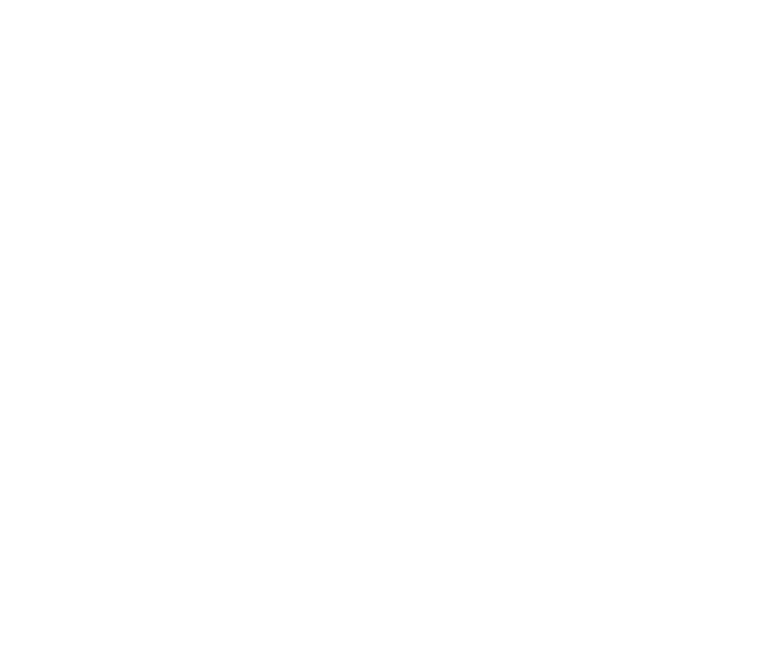
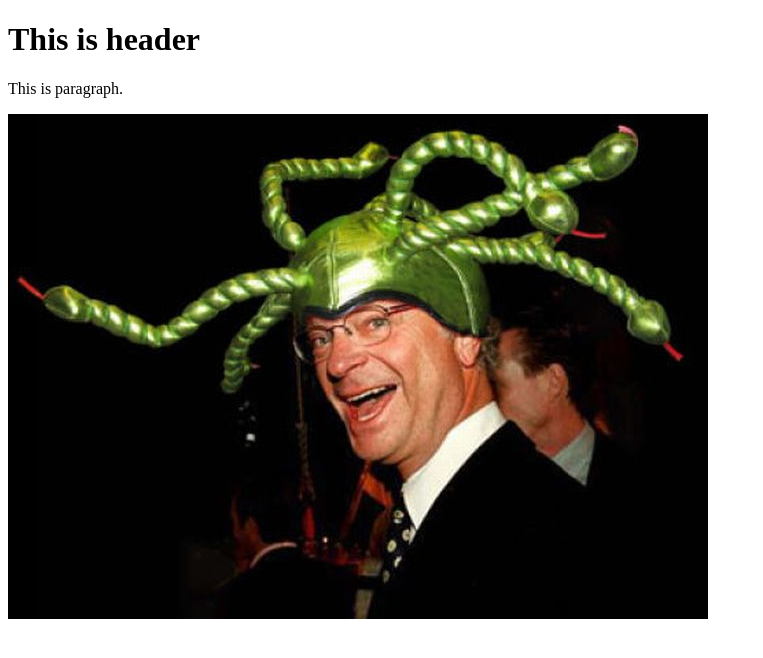
Before and after one commit to ojonss/Webbutveckling-UI-UX, a plain HTML site: page index.html in a window 1280 px wide. Shown: the whole page, without its empty margins (0-763 px from the left). Drawn offline with Linux system fonts and the light colour scheme.

Commit message:
Add tmp picture in .html

```diff
--- a/index.html
+++ b/index.html
@@ -7,5 +7,10 @@
 </head>
 <body>
 
+    <h1>This is header</h1>
+    <p>This is paragraph.</p>
+
+    <img src="bilder/Kung_i_hat.jpg" alt="Kund i konstig hatt">
+
 </body>
 </html>
```
